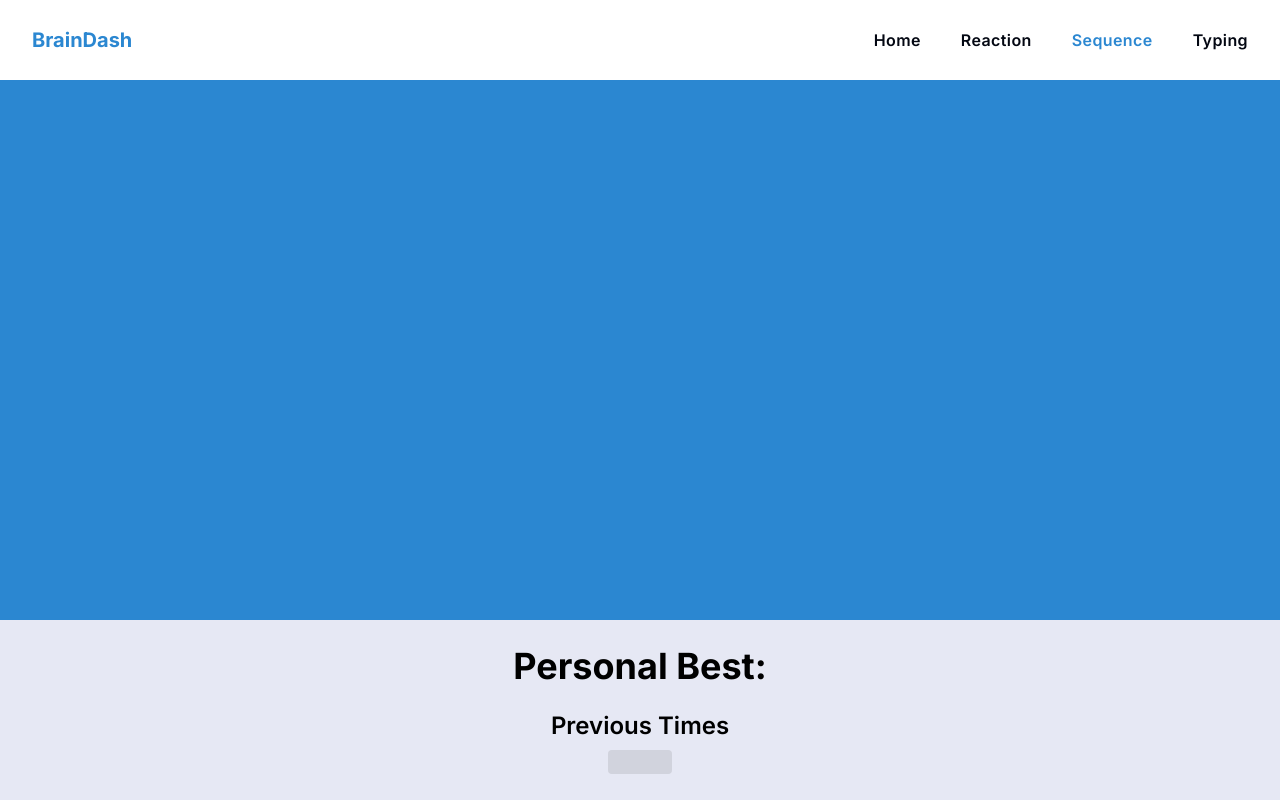
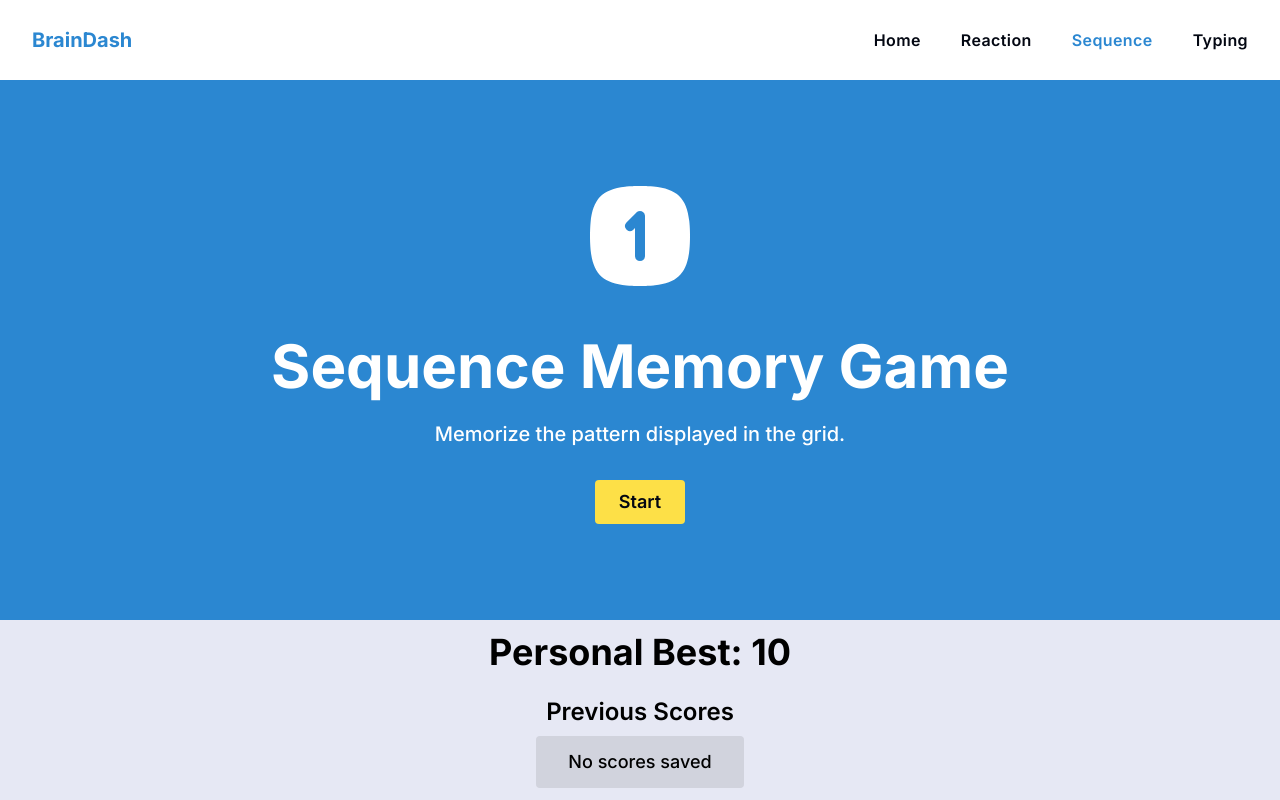
Before and after one commit to caluhm/braindash, a Next.js app: page /games/sequence in a window 1280 px wide. Built offline with nearby package versions, Linux system fonts and the light colour scheme.

Commit message:
some changes, started sequence page lil bit

```diff
--- a/src/app/games/reaction/page.tsx
+++ b/src/app/games/reaction/page.tsx
@@ -187,10 +187,10 @@ export default function Reaction() {
   };
 
   return (
-    <main className="h-[calc(100vh-5rem)] bg-[#E6E8F4]">
+    <main className="min-h-[calc(100vh-5rem)] bg-[#E6E8F4]">
       <div className="flex flex-col h-full">
         <div
-          className={`flex justify-center items-center w-full h-[540px] select-none ${bgColour} ${isGameComplete ? null : 'cursor-pointer'}`}
+          className={`flex justify-center items-center w-full min-h-[540px] select-none ${bgColour} ${isGameComplete ? null : 'cursor-pointer'}`}
           tabIndex={0}
           onClick={() => handleClick()}
           onKeyDown={(e) => {
@@ -221,10 +221,10 @@ export default function Reaction() {
             )}
           </div>
         </div>
-        <div className='flex flex-col justify-center items-center h-[calc(100vh-5rem-540px)] px-4'>
+        <div className='flex flex-col justify-center items-center min-h-[calc(100vh-5rem-540px)] px-4 sm:py-0 py-6'>
           <h3 className='text-4xl font-bold text-center pb-6'>Personal Best: {smallestTime}ms</h3>
           <h4 className='text-2xl font-semibold text-center pb-2'>Previous Times</h4>
-          <div className='max-h-[calc(100vh-5rem-700px)] overflow-y-auto py-3 px-8 bg-[#d1d3dd] rounded'>
+          <div className='max-h-[calc(100vh-5rem-700px)] min-h-[3.25rem] overflow-y-auto py-3 px-8 bg-[#d1d3dd] rounded'>
             {!(scores.length === 0) ? (
             <ul>
               {scores.map((score, index) => (
--- a/src/app/games/sequence/page.tsx
+++ b/src/app/games/sequence/page.tsx
@@ -1,15 +1,53 @@
+'use client'
+
+import { useState, useEffect } from 'react'
+import { TbSquareRoundedNumber1Filled } from 'react-icons/tb'
 
 export default  function Sequence() {
+  const [isGameStarted, setIsGameStarted] = useState(false)
+  const [currentLevel, setCurrentLevel] = useState(0)
+  const [currentPattern, setCurrentPattern] = useState([])
+
+  const startGame = () => {
+    setIsGameStarted(true)
+    setCurrentLevel((prev) => prev + 1)
+  }
+
   return (
-    <main className="h-[calc(100vh-5rem)] bg-[#E6E8F4]">
+    <main className="min-h-[calc(100vh-5rem)] bg-[#E6E8F4]">
       <div className="flex flex-col h-full">
         <div className='flex justify-center items-center w-full min-h-[540px] select-none bg-[#2B87D1]'>
+
+        {!isGameStarted ? (
+          <div className='flex flex-col justify-center items-center h-full p-5 text-white'>
+            <div>
+              <TbSquareRoundedNumber1Filled size={120} className='hover:opacity-70 transition-opacity ease-in-out duration-700'/>
+            </div>
+            <h2 className='text-6xl font-bold mt-10 pb-6 text-center'>Sequence Memory Game</h2>
+            <p className='text-xl font-medium text-center max-w-xl pb-8'>Memorize the pattern displayed in the grid.</p>
+            <button
+              className='text-gray-950 bg-yellow-300 font-semibold text-lg py-2 px-6 rounded hover:bg-yellow-50 transition-colors ease-in-out duration-150'
+              onClick={() => {startGame()}}
+            >
+                Start
+              </button>
+          </div>
+        ) : (
+          <div className='h-full flex flex-col justify-center items-center'>
+            <h2 className='text-2xl font-normal text-gray-200/75 text-center pb-6'>Level: <span className='text-white'>{currentLevel}</span></h2>
+            <div className='grid grid-cols-3 grid-rows-3 gap-x-4 gap-y-4'>
+              {Array.from(Array(9).keys()).map((i) => (
+                <div key={i} className='bg-[#226aa5] rounded-lg w-28 h-28'></div>
+              ))}
+            </div>
+          </div>
+        )}
         </div>
-        <div className='flex flex-col justify-center items-center h-[calc(100vh-5rem-540px)] px-4'>
-          <h3 className='text-4xl font-bold text-center pb-6'>Personal Best: </h3>
-          <h4 className='text-2xl font-semibold text-center pb-2'>Previous Times</h4>
-          <div className='max-h-[calc(100vh-5rem-700px)] overflow-y-auto py-3 px-8 bg-[#d1d3dd] rounded'>
-
+        <div className='flex flex-col justify-center items-center min-h-[calc(100vh-5rem-540px)] px-4 sm:py-0 py-6'>
+          <h3 className='text-4xl font-bold text-center pb-6'>Personal Best: 10</h3>
+          <h4 className='text-2xl font-semibold text-center pb-2'>Previous Scores</h4>
+          <div className='max-h-[calc(100vh-5rem-700px)] min-h-[3.25rem] overflow-y-auto py-3 px-8 bg-[#d1d3dd] rounded'>
+            <p className='text-lg font-medium text-center'>No scores saved</p>
           </div>
         </div>
 
--- a/src/app/games/typing/page.tsx
+++ b/src/app/games/typing/page.tsx
@@ -188,7 +188,7 @@ export default function Typing() {
   }, [isContainerFocused]);
 
   return (
-    <main className="h-[calc(100vh-5rem)] bg-[#E6E8F4]">
+    <main className="min-h-[calc(100vh-5rem)] bg-[#E6E8F4]">
       <div className="flex flex-col h-full">
         <div className='flex justify-center items-center w-full min-h-[540px] select-none bg-[#2B87D1]'>
           <div className='flex flex-col justify-center items-center h-full p-5 text-white gap-6'>
@@ -266,10 +266,10 @@ export default function Typing() {
             )}
           </div>
         </div>
-        <div className='flex flex-col justify-center items-center h-[calc(100vh-5rem-540px)] px-4'>
+        <div className='flex flex-col justify-center items-center min-h-[calc(100vh-5rem-540px)] px-4 sm:py-0 py-6'>
           <h3 className='text-4xl font-bold text-center pb-6'>Personal Best: {bestWPM}wpm</h3>
           <h4 className='text-2xl font-semibold text-center pb-2'>Previous Times</h4>
-          <div className='max-h-[calc(100vh-5rem-700px)] overflow-y-auto py-3 px-8 bg-[#d1d3dd] rounded'>
+          <div className='max-h-[calc(100vh-5rem-700px)] min-h-[3.25rem] overflow-y-auto py-3 px-8 bg-[#d1d3dd] rounded'>
             {!(scores.length === 0) ? (
             <ul>
               {scores.map((score, index) => (
```
